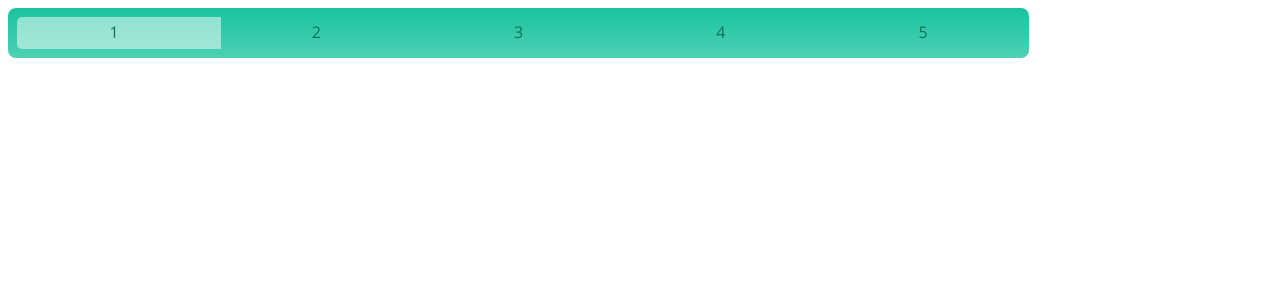
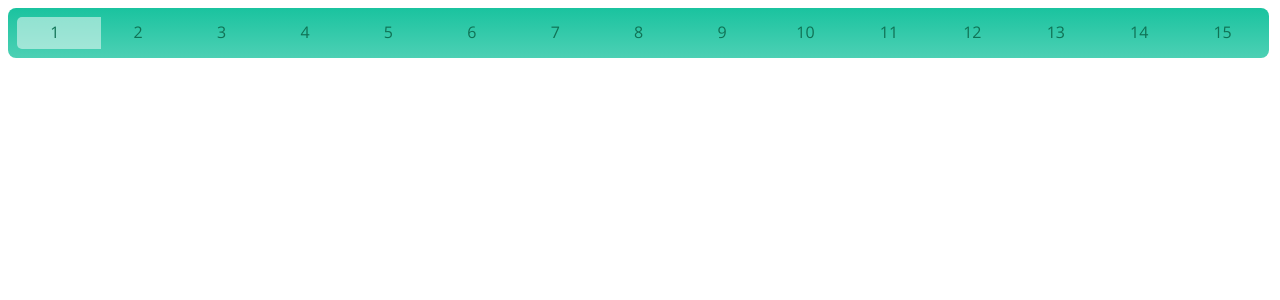
Before and after one commit to LukeyBeachBoy/vague-value-picker, an Angular app: page / in a window 1280 px wide. Shown: the top 300 px of the page. Built offline with nearby package versions, Linux system fonts and the light colour scheme.

Commit message:
Updated api for selector, changed width and added example app.component

```diff
--- a/src/app/app.component.html
+++ b/src/app/app.component.html
@@ -1 +1,5 @@
-<app-vague-value-selector [min]="1" [max]="5" [steps]="1"></app-vague-value-selector>
+<div>
+  <app-vague-value-selector #selector (valueSelected)="onSelect($event)" [min]="1" max="15" [steps]="1">
+  </app-vague-value-selector>
+  <h1>{{selector.selection?.value}}</h1>
+</div>
--- a/src/app/app.component.ts
+++ b/src/app/app.component.ts
@@ -7,4 +7,8 @@ import { Component } from '@angular/core';
 })
 export class AppComponent {
   title = 'VagueValueSelector';
+
+  onSelect(val) {
+    console.log(val);
+  }
 }
--- a/src/app/vague-value-selector/vague-value-selector/vague-value-selector.component.scss
+++ b/src/app/vague-value-selector/vague-value-selector/vague-value-selector.component.scss
@@ -6,7 +6,7 @@ $white: #ffffff;
 
 .switch {
   background: $gradient;
-  width: 80%;
+  width: 99%;
   display: inline-flex;
   justify-content: space-evenly;
   border-radius: 8px;
--- a/src/app/vague-value-selector/vague-value-selector/vague-value-selector.component.ts
+++ b/src/app/vague-value-selector/vague-value-selector/vague-value-selector.component.ts
@@ -6,18 +6,18 @@ import {
   ElementRef,
   Output,
   EventEmitter
-} from "@angular/core";
+} from '@angular/core';
 /**
- * @description A selector for vague values that fit a numerical representation (pain, intensity, etc)
+ * A selector for vague values that fit a numerical representation (pain, intensity, etc)
  */
 @Component({
-  selector: "app-vague-value-selector",
-  templateUrl: "./vague-value-selector.component.html",
-  styleUrls: ["./vague-value-selector.component.scss"]
+  selector: 'app-vague-value-selector',
+  templateUrl: './vague-value-selector.component.html',
+  styleUrls: ['./vague-value-selector.component.scss']
 })
 export class VagueValueSelectorComponent implements OnInit {
-  @ViewChild("indicator", { static: false }) public indicatorRef: ElementRef;
-  @Input() max = 5;
+  @ViewChild('indicator', { static: false }) public indicatorRef: ElementRef;
+  @Input() max = 5; // Default values
   @Input() min = 1;
   @Input() steps = 1;
   @Output() valueSelected = new EventEmitter();
@@ -25,9 +25,11 @@ export class VagueValueSelectorComponent implements OnInit {
   indicatorWidth;
   selectedOption: { index; value };
 
-  constructor() {
+  constructor() { }
+
+  ngOnInit() {
+    this.options = [];
     /* Create a button for each of the values between min-max */
-    this.options = [];
     for (let i = this.min; i <= this.max; i += this.steps) {
       this.options.push(i);
     }
@@ -35,16 +37,18 @@ export class VagueValueSelectorComponent implements OnInit {
     this.indicatorWidth = `${(1 / this.options.length) * 100}%`;
   }
 
-  ngOnInit() {}
+
+  public get selection(): { index: number, value: string } {
+    return this.selectedOption;
+  }
+
 
   /**
-   * @description
    * Moves the indicator to the selected label while emitting and storing the selected value
-   * @param optionLabel
-   * The label the user has selected
+   * @param optionLabel The label the user has selected
    */
   select(optionLabel: HTMLElement) {
-    const index = optionLabel.id.replace("option", "");
+    const index = optionLabel.id.replace('option', '');
     const button = document.getElementById(`value${index}`) as HTMLInputElement;
 
     button.checked = true;
@@ -55,30 +59,30 @@ export class VagueValueSelectorComponent implements OnInit {
   }
 
   /**
-   *
+   * Move the indicator to the given label, and
+   * apply relevant rounding of edges if the label is at the beginning or end of the selection
    * @param optionLabel The label to get the offsetLeft value from
    * @param value The contents of the label
    * @param selected Whether the user is selecting or hovering
-   * @description Move the indicator to the given label, and apply relevant rounding of edges if the label is at the beginning or end of the selection
    */
   moveIndicator(optionLabel: HTMLElement, choiceIndex, selected?) {
     const indicator: HTMLElement = this.indicatorRef.nativeElement;
     indicator.style.left = `${optionLabel.offsetLeft - 16}px`;
     indicator.style.opacity =
       selected ||
-      (this.selectedOption &&
-        this.selectedOption.index === choiceIndex.toString())
-        ? "1"
-        : "0.5";
+        (this.selectedOption &&
+          this.selectedOption.index === choiceIndex.toString())
+        ? '1'
+        : '0.5';
     /* Chosen final option - round the right corners */
     if (parseInt(choiceIndex, 10) === this.options.length - 1) {
-      indicator.style.borderRadius = "0 5px 5px 0";
+      indicator.style.borderRadius = '0 5px 5px 0';
     } else if (parseInt(choiceIndex, 10) === 0) {
       /* Chosen first option - round the left corners */
-      indicator.style.borderRadius = "5px 0 0 5px";
+      indicator.style.borderRadius = '5px 0 0 5px';
     } else {
       /* Not at either end, round all corners */
-      indicator.style.borderRadius = "5px";
+      indicator.style.borderRadius = '5px';
     }
   }
 
```
